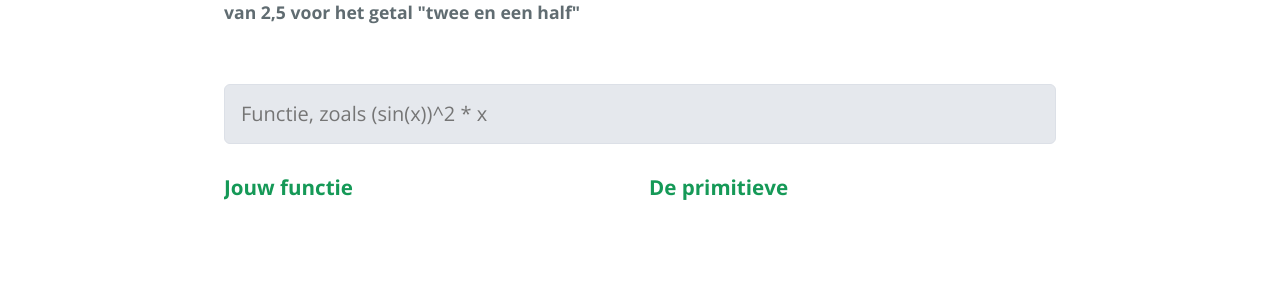
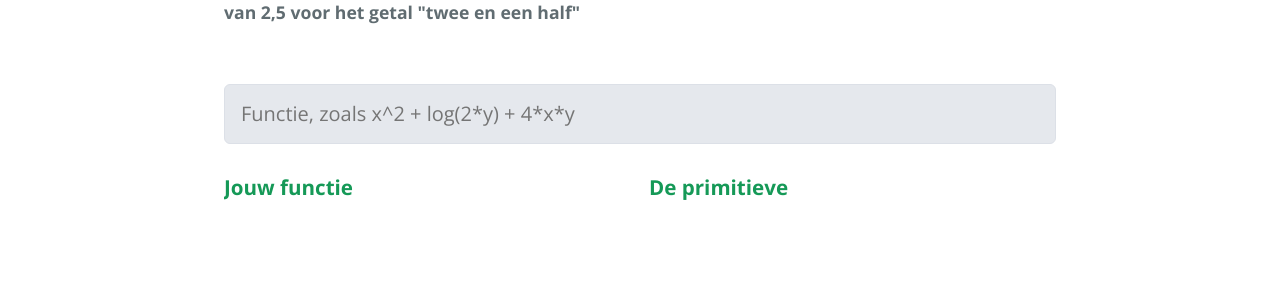
Before and after one commit to wiskundevragen/wiskundevragen.github.io, a Jekyll site: the page built from primitieven/primitieven-calculator.html, in a window 1280 px wide. Shown: the part 776-1071 px from the top of the page. Built offline with Jekyll 4.4.1, drawn with Linux system fonts in a browser that asks for light colours.

Commit message:
Update primitieven-calculator.html

```diff
--- a/primitieven/primitieven-calculator.html
+++ b/primitieven/primitieven-calculator.html
@@ -14,8 +14,8 @@
 <br>
 <br>
 <div style="margin-bottom: 20px;">
-	<label for="sourceFunction" class="inputLabel hidden">Functie, zoals (sin(x))^2 * x</label>
-	<input type="text" autocomplete="off" placeholder="Functie, zoals (sin(x))^2 * x" class="form hasLabel" id="sourceFunction"
+	<label for="sourceFunction" class="inputLabel hidden">Functie, zoals x^2 + log(2*y) + 4*x*y</label>
+	<input type="text" autocomplete="off" spellcheck="false" autocorrect="off" placeholder="Functie, zoals x^2 + log(2*y) + 4*x*y" class="form hasLabel" id="sourceFunction"
 		autocapitalize="none">
 </div>
 <div id=" results">
@@ -35,6 +35,7 @@
 		<div id="evaluationResult" ></div>
 	</div>
 </div>
+<div id="options">
 	<h2 style="margin-bottom: 0px; margin-top: 10px;;">Extra Opties</h2>
 	<div>
 		<label for="integrate-wr-to" class="inputLabel hidden">Integreren naar welke variabele? </label>
@@ -51,7 +52,10 @@
 		<input type="text" autocomplete="off" placeholder="Evalueren met bovengrens x=..." class="form hasLabel" id="upperEvaluationPoint"
 			autocapitalize="none">
 	</div>
-<p id="evaluationWarning"><b>Evalueren in multivariabele functies is momenteel nog niet mogelijk.</b></p>
+	<p id="evaluationWarning">
+		<b>Evalueren in multivariabele functies is momenteel nog niet mogelijk.</b>
+	</p>
+</div>
 <br>
 <br>
 <br>
```
Lines whose indentation alone changed are shown as unchanged.
